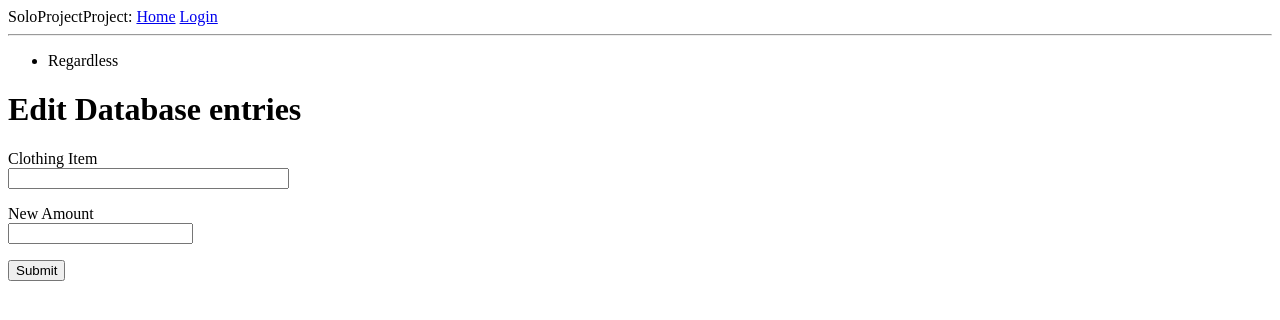
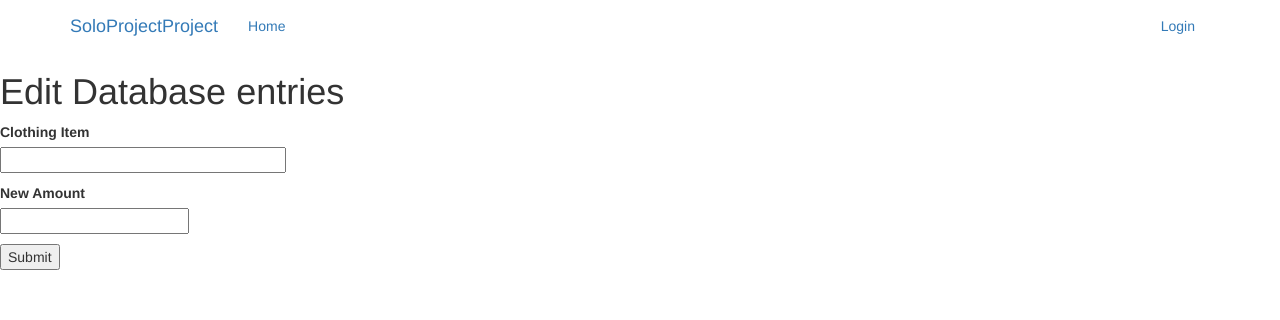
Before and after one commit to AustralianMint/SoloProjectProject, a Flask app: page /editDb in a window 1280 px wide. Shown: the top 320 px of the page. Run offline with Flask 2, Linux system fonts and the light colour scheme; some libraries are stand-ins or nearby versions.

Commit message:
made base.html inherit from bootstrap/base.html, new structure

```diff
--- a/app/templates/base.html
+++ b/app/templates/base.html
@@ -1,34 +1,48 @@
-<html>
-    <head>
-       {% if title %}
-       <title>{{ title }} - SoloProjectProject</title>
-       {% else %}
-       <title>Wellcome to the SoloProject Project</title>
-       {% endif %}
-    </head>
-    <body>
-        <!--Navigation bar-->
-        <div>
-            SoloProjectProject:
-            <a href="/index">Home</a>
-            {% if current_user.is_anonymous %}
-            <a href="{{ url_for('login') }}">Login</a>
-            {% else %}
-            <a href="{{ url_for('user', username=current_user.username) }}"> Profile</a>
-            <a href="{{ url_for('logout') }}">Logout</a>
-            {% endif %}
+{% extends 'bootstrap/base.html' %}
+
+{% block title %}
+    {% if title %}{{ title }} - SoloProjectProject{% else %}Wellcome to the SoloProject Project{% endif %}
+{% endblock %}
+
+{% block navbar %}
+    <nav class="navbar nabvar-default">
+        <div class="container">
+            <div class="navbar-header">
+                <button type="button" class="navbar-toggle collapsed" data-toggle="collapse" data-target="#bs-example-navbar-collapse-1" aria-expanded="false">
+                    <span class="sr-only">Toggle navigation</span>
+                    <span class="icon-bar"></span>
+                    <span class="icon-bar"></span>
+                </button>
+                <a class="navbar-brand" href="{{ url_for('index') }}">SoloProjectProject</a>
+            </div>
+            <div class="collapse navbar-collapse" id="bs-example-navbar-collapse-1">
+                <ul class="nav navbar-nav">
+                    <li><a href="{{ url_for('index') }}">Home</a></li>
+                </ul>
+                <ul class="nav navbar-nav navbar-right">
+                    {% if current_user.is_anonymous %}
+                    <li><a href="{{ url_for('login') }}">Login</a></li>
+                    {% else %}
+                    <li><a href="{{ url_for('user', username=current_user.username) }}">Profile</a></li>
+                    <li><a href="{{ url_for('logout') }}">Logout</a></li>
+                    {% endif %}
+                </ul>
+            </div>
         </div>
-        <hr>
-        <!--'with' assigns flashMessage to message var-->
+    </nav>
+{% endblock %}
+
+{% block content %}
+    <div class="container">
         {% with messages = get_flashed_messages() %}
         {% if messages %}
-        <ul>
             {% for message in messages %}
-            <li>{{ message }}</li>
+            <div class="alert alert-info" role="aler">{{ message }}</div>
             {% endfor %}
-        </ul>
         {% endif %}
         {% endwith %}
-        {% block content %}{% endblock %}
-    </body>
-</html>
+
+        <!--application content needs to be provided  in the app_content block-->
+        {% block app_content %}{% endblock %}
+    </div>
+{% endblock %}
```
